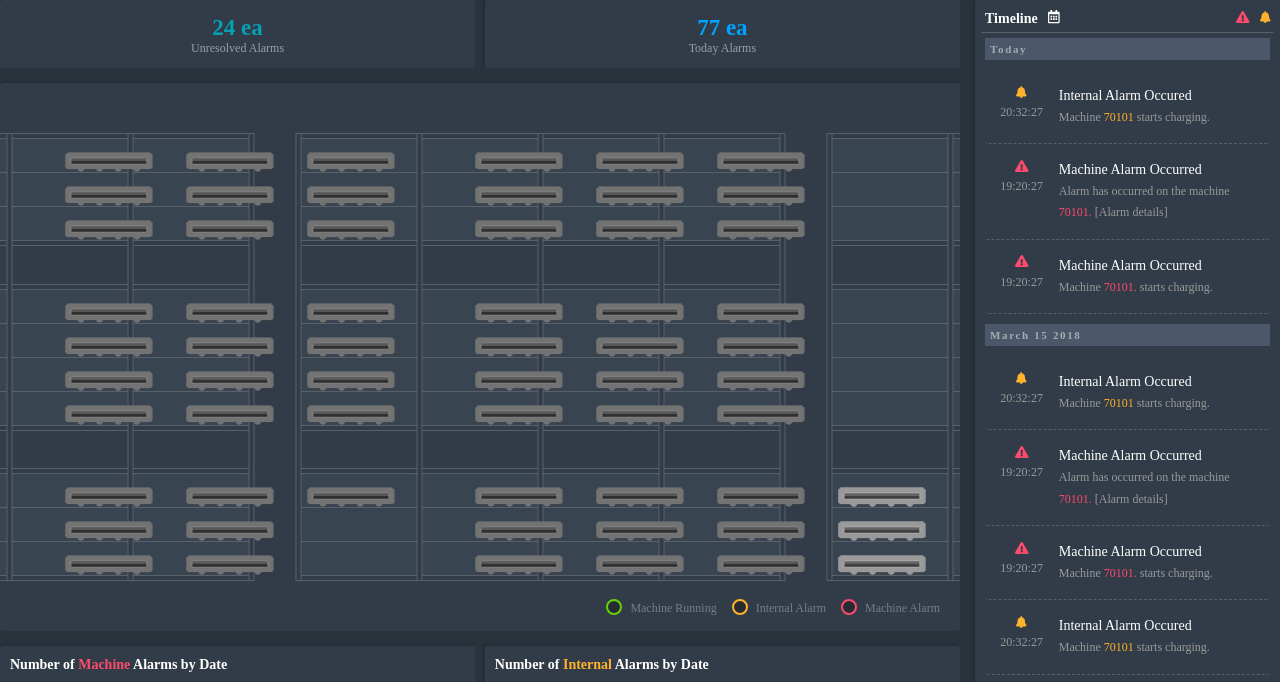
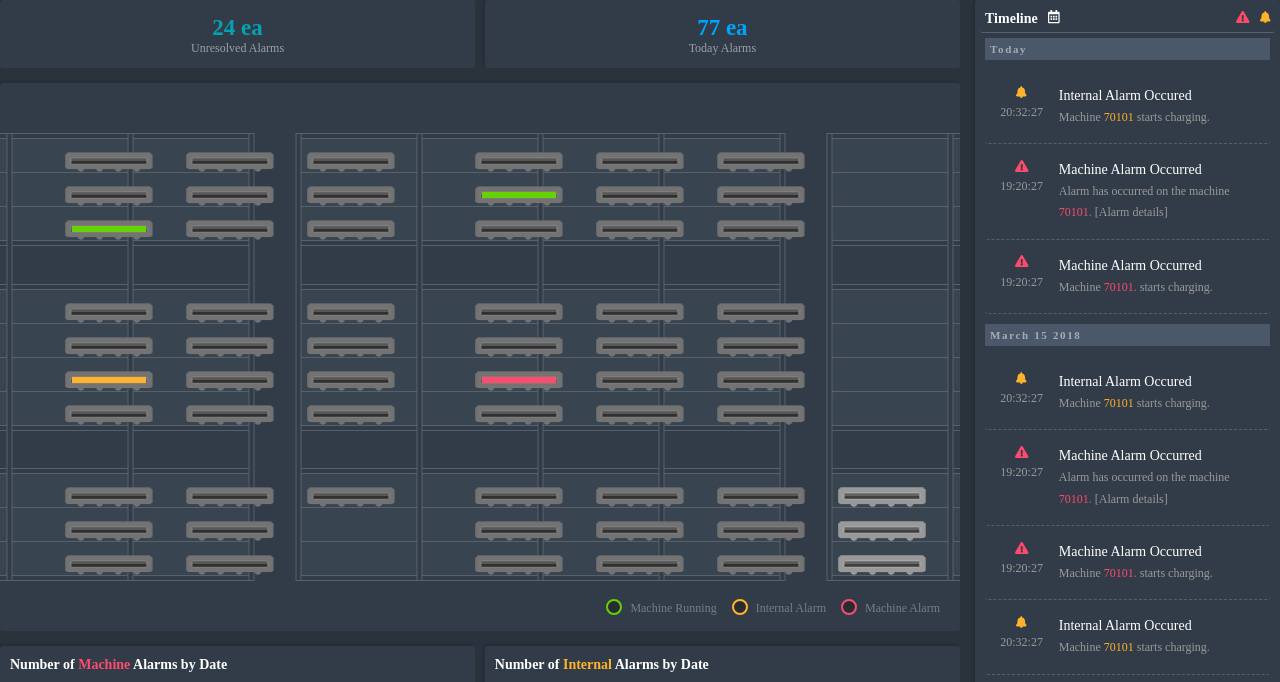
Before and after one commit to Lobkorea/EWS, a plain HTML site: page index.html in a window 1280 px wide. Shown: the part 60-742 px from the top of the page. Drawn offline with Linux system fonts and the light colour scheme; a web font is replaced by a local one.

Commit message:
css update
css update

```diff
--- a/css/common.css
+++ b/css/common.css
@@ -111,6 +111,10 @@ select {height:30px; padding-left:10px; background:#323c48; color:#959595; borde
 .class-iconWrap {position:absolute; bottom:15px; right:20px;}
 .class-iconWrap li {float:left; margin-left:15px; color:#747d8a;}
 .class-iconWrap li span {display:inline-block; width:16px; height:16px; border-width:2px; border-style:solid; margin:-4px 5px 0 0; background:#272c33; vertical-align:middle; border-radius:50%;}
+.class-signal {position:absolute; top:6px; left:7px; width:74px; height:6px; border-radius:0;}
+.class-MR {background:#66d203;}
+.class-IA {background:#ffb22b;}
+.class-MA {background:#fc4b6c;}
 .class-iconMR {border-color:#66d203; color:#66d203;}
 .class-iconIA {border-color:#ffb22b; color:#ffb22b;}
 .class-iconMA {border-color:#fc4b6c; color:#fc4b6c;}
--- a/index.html
+++ b/index.html
@@ -331,7 +331,7 @@
                     <p class="class-trayID">Tray ID AB00001</p>
                 </div>
                 <!-- signal alarm class / class-MR, class-IA, class-MA -->
-                <span class="class-signal"></span>
+                <span class="class-signal class-MR"></span>
             </div>
             <div class="class-equipment-04">
                 <img src="img/equipment_02.png" alt="equipment img">
@@ -358,7 +358,7 @@
                     <p class="class-trayID">Tray ID AB00001</p>
                 </div>
                 <!-- signal alarm class / class-MR, class-IA, class-MA -->
-                <span class="class-signal"></span>
+                <span class="class-signal class-IA"></span>
             </div>
             <div class="class-equipment-07">
                 <img src="img/equipment_02.png" alt="equipment img">
@@ -574,7 +574,7 @@
                     <p class="class-trayID">Tray ID AB00001</p>
                 </div>
                 <!-- signal alarm class / class-MR, class-IA, class-MA -->
-                <span class="class-signal"></span>
+                <span class="class-signal class-MR"></span>
             </div>
             <div class="class-equipment-31">
                 <img src="img/equipment_02.png" alt="equipment img">
@@ -610,7 +610,7 @@
                     <p class="class-trayID">Tray ID AB00001</p>
                 </div>
                 <!-- signal alarm class / class-MR, class-IA, class-MA -->
-                <span class="class-signal"></span>
+                <span class="class-signal class-MA"></span>
             </div>
             <div class="class-equipment-35">
                 <img src="img/equipment_02.png" alt="equipment img">
```
